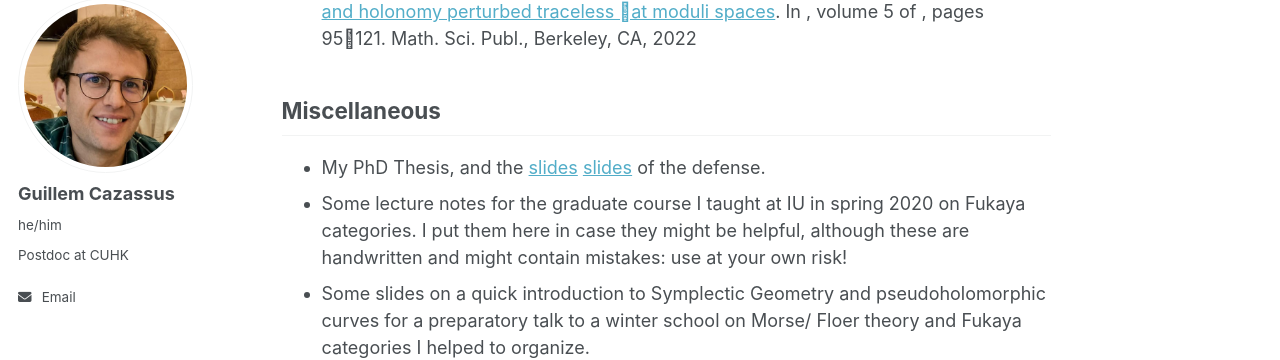
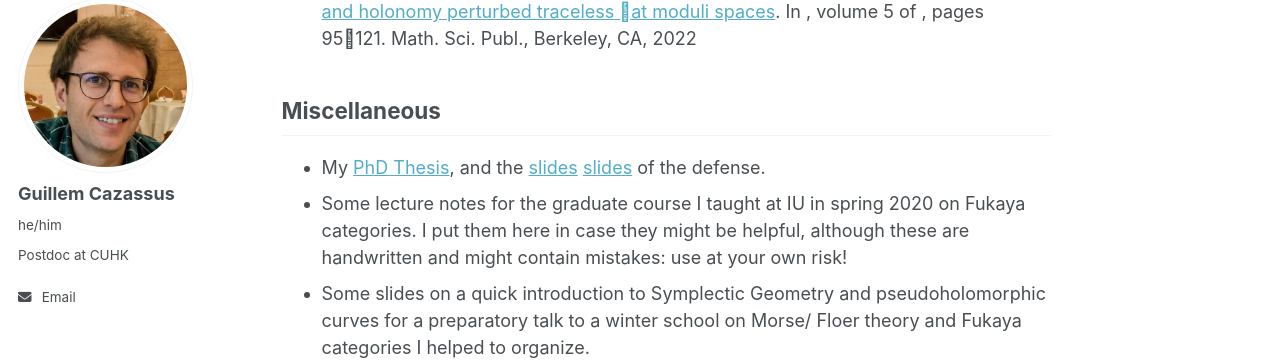
Before and after one commit to guillemcazassus/guillemcazassus, a Jekyll site: the page built from _pages/about.md, in a window 1280 px wide and 900 px high, scrolled down 900 px. Shown: the part 103-463 px from the top of the window. Built offline with Jekyll 4.4.1, drawn with Linux system fonts in a browser that asks for light colours; a script bundle is joined from its source files by our own code; library files that are not in the unit come from our copies; part of the change alters nothing that is shown.

```diff
--- a/_pages/about.md
+++ b/_pages/about.md
@@ -39,7 +39,7 @@ Publ., Berkeley, CA, 2022
 
 Miscellaneous
 --
-- My PhD Thesis, and the [slides](/files/slides_soutenance.pdf)  [slides](files/slides_soutenance.pdf) of the defense.
+- My [PhD Thesis](https://arxiv.org/abs/1612.01446), and the [slides](/files/slides_soutenance.pdf)  [slides](files/slides_soutenance.pdf) of the defense.
 - Some lecture notes for the graduate course I taught at IU in spring 2020 on Fukaya categories. I put them here in case they might be helpful, although these are handwritten and might contain mistakes: use at your own risk!
 - Some slides on a quick introduction to Symplectic Geometry and pseudoholomorphic curves for a preparatory talk to a winter school on Morse/ Floer theory and Fukaya categories I helped to organize.
 - Some slides for a reading seminar on Haydys's paper Fukaya-Seidel category and gauge theory I co-organized with Jason Lotay 1 2 3 4 5 .
```
